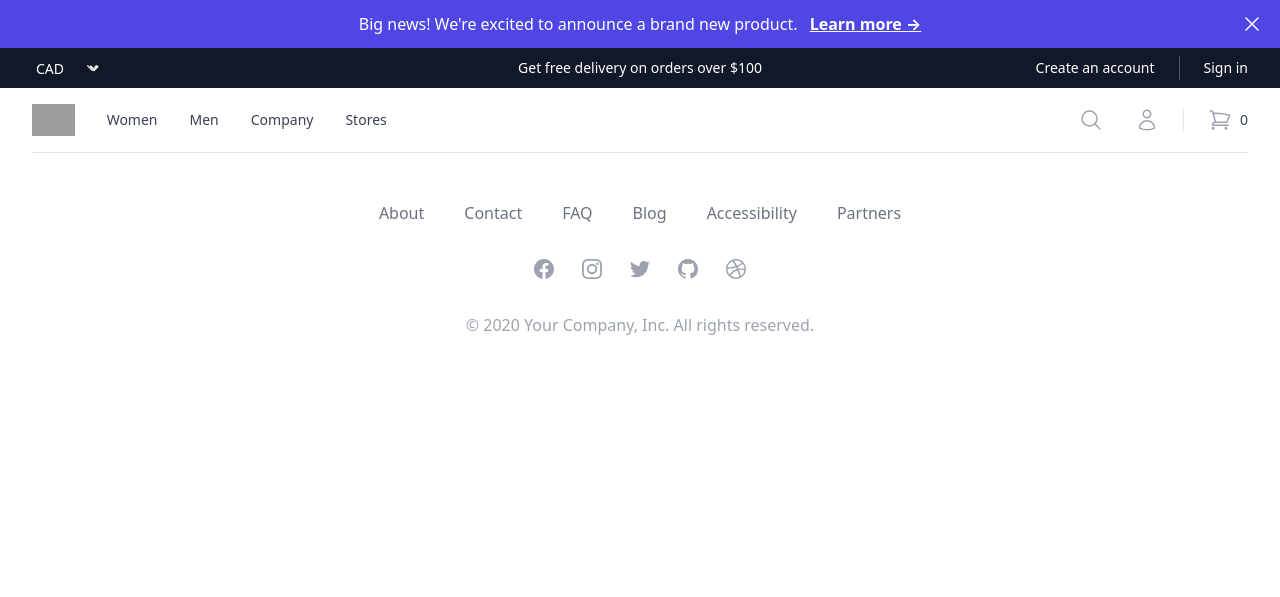
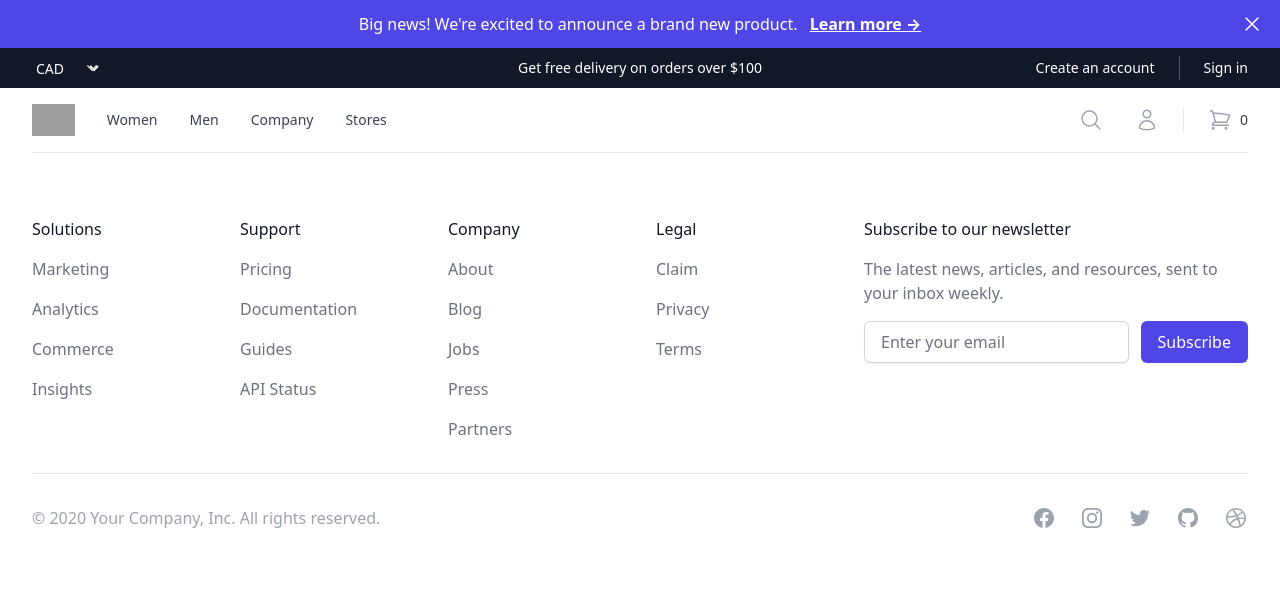
Before and after one commit to daudidrees/Shopify-Theme, a website: page index.html in a window 1280 px wide. Drawn offline with Linux system fonts and the light colour scheme; grey boxes are pictures that could not be loaded.

Commit message:
change footer design

```diff
--- a/index.html
+++ b/index.html
@@ -769,34 +769,114 @@
   <!-- Navbar end -->
 
   <!-- Footer -->
-  <footer class="bg-white">
-    <div class="mx-auto max-w-7xl overflow-hidden py-12 px-4 sm:px-6 lg:px-8">
-      <nav class="-mx-5 -my-2 flex flex-wrap justify-center" aria-label="Footer">
-        <div class="px-5 py-2">
+  <footer class="bg-white" aria-labelledby="footer-heading">
+    <h2 id="footer-heading" class="sr-only">Footer</h2>
+    <div class="mx-auto max-w-7xl py-12 px-4 sm:px-6 lg:py-16 lg:px-8">
+      <div class="xl:grid xl:grid-cols-3 xl:gap-8">
+        <div class="grid grid-cols-2 gap-8 xl:col-span-2">
+          <div class="md:grid md:grid-cols-2 md:gap-8">
+            <div>
+              <h3 class="text-base font-medium text-gray-900">Solutions</h3>
+              <ul role="list" class="mt-4 space-y-4">
+                <li>
+                  <a href="#" class="text-base text-gray-500 hover:text-gray-900">Marketing</a>
+                </li>
+
+                <li>
+                  <a href="#" class="text-base text-gray-500 hover:text-gray-900">Analytics</a>
+                </li>
+
+                <li>
+                  <a href="#" class="text-base text-gray-500 hover:text-gray-900">Commerce</a>
+                </li>
+
+                <li>
+                  <a href="#" class="text-base text-gray-500 hover:text-gray-900">Insights</a>
+                </li>
+              </ul>
+            </div>
+            <div class="mt-12 md:mt-0">
+              <h3 class="text-base font-medium text-gray-900">Support</h3>
+              <ul role="list" class="mt-4 space-y-4">
+                <li>
+                  <a href="#" class="text-base text-gray-500 hover:text-gray-900">Pricing</a>
+                </li>
+
+                <li>
+                  <a href="#" class="text-base text-gray-500 hover:text-gray-900">Documentation</a>
+                </li>
+
+                <li>
+                  <a href="#" class="text-base text-gray-500 hover:text-gray-900">Guides</a>
+                </li>
+
+                <li>
+                  <a href="#" class="text-base text-gray-500 hover:text-gray-900">API Status</a>
+                </li>
+              </ul>
+            </div>
+          </div>
+          <div class="md:grid md:grid-cols-2 md:gap-8">
+            <div>
+              <h3 class="text-base font-medium text-gray-900">Company</h3>
+              <ul role="list" class="mt-4 space-y-4">
+                <li>
                   <a href="#" class="text-base text-gray-500 hover:text-gray-900">About</a>
+                </li>
+
+                <li>
+                  <a href="#" class="text-base text-gray-500 hover:text-gray-900">Blog</a>
+                </li>
+
+                <li>
+                  <a href="#" class="text-base text-gray-500 hover:text-gray-900">Jobs</a>
+                </li>
+
+                <li>
+                  <a href="#" class="text-base text-gray-500 hover:text-gray-900">Press</a>
+                </li>
+
+                <li>
+                  <a href="#" class="text-base text-gray-500 hover:text-gray-900">Partners</a>
+                </li>
+              </ul>
             </div>
+            <div class="mt-12 md:mt-0">
+              <h3 class="text-base font-medium text-gray-900">Legal</h3>
+              <ul role="list" class="mt-4 space-y-4">
+                <li>
+                  <a href="#" class="text-base text-gray-500 hover:text-gray-900">Claim</a>
+                </li>
 
-        <div class="px-5 py-2">
-          <a href="#" class="text-base text-gray-500 hover:text-gray-900">Contact</a>
+                <li>
+                  <a href="#" class="text-base text-gray-500 hover:text-gray-900">Privacy</a>
+                </li>
+
+                <li>
+                  <a href="#" class="text-base text-gray-500 hover:text-gray-900">Terms</a>
+                </li>
+              </ul>
             </div>
-
-        <div class="px-5 py-2">
-          <a href="#" class="text-base text-gray-500 hover:text-gray-900">FAQ</a>
           </div>
-
-        <div class="px-5 py-2">
-          <a href="#" class="text-base text-gray-500 hover:text-gray-900">Blog</a>
         </div>
-
-        <div class="px-5 py-2">
-          <a href="#" class="text-base text-gray-500 hover:text-gray-900">Accessibility</a>
+        <div class="mt-8 xl:mt-0">
+          <h3 class="text-base font-medium text-gray-900">Subscribe to our newsletter</h3>
+          <p class="mt-4 text-base text-gray-500">The latest news, articles, and resources, sent to your inbox weekly.
+          </p>
+          <form class="mt-4 sm:flex sm:max-w-md">
+            <label for="email-address" class="sr-only">Email address</label>
+            <input type="email" name="email-address" id="email-address" autocomplete="email" required
+              class="w-full min-w-0 appearance-none rounded-md border border-gray-300 bg-white py-2 px-4 text-base text-gray-900 placeholder-gray-500 shadow-sm focus:border-indigo-500 focus:placeholder-gray-400 focus:outline-none focus:ring-indigo-500"
+              placeholder="Enter your email">
+            <div class="mt-3 rounded-md sm:mt-0 sm:ml-3 sm:flex-shrink-0">
+              <button type="submit"
+                class="flex w-full items-center justify-center rounded-md border border-transparent bg-indigo-600 py-2 px-4 text-base font-medium text-white hover:bg-indigo-700 focus:ring-2 focus:ring-indigo-500 focus:ring-offset-2">Subscribe</button>
             </div>
-
-        <div class="px-5 py-2">
-          <a href="#" class="text-base text-gray-500 hover:text-gray-900">Partners</a>
+          </form>
         </div>
-      </nav>
-      <div class="mt-8 flex justify-center space-x-6">
+      </div>
+      <div class="mt-8 border-t border-gray-200 pt-8 md:flex md:items-center md:justify-between">
+        <div class="flex space-x-6 md:order-2">
           <a href="#" class="text-gray-400 hover:text-gray-500">
             <span class="sr-only">Facebook</span>
             <svg class="h-6 w-6" fill="currentColor" viewBox="0 0 24 24" aria-hidden="true">
@@ -841,7 +921,9 @@
             </svg>
           </a>
         </div>
-      <p class="mt-8 text-center text-base text-gray-400">&copy; 2020 Your Company, Inc. All rights reserved.</p>
+        <p class="mt-8 text-base text-gray-400 md:order-1 md:mt-0">&copy; 2020 Your Company, Inc. All rights reserved.
+        </p>
+      </div>
     </div>
   </footer>
   <!-- Footer end -->
```
Also changed, not shown: css/style.css. Lines whose indentation alone changed are shown as unchanged.
